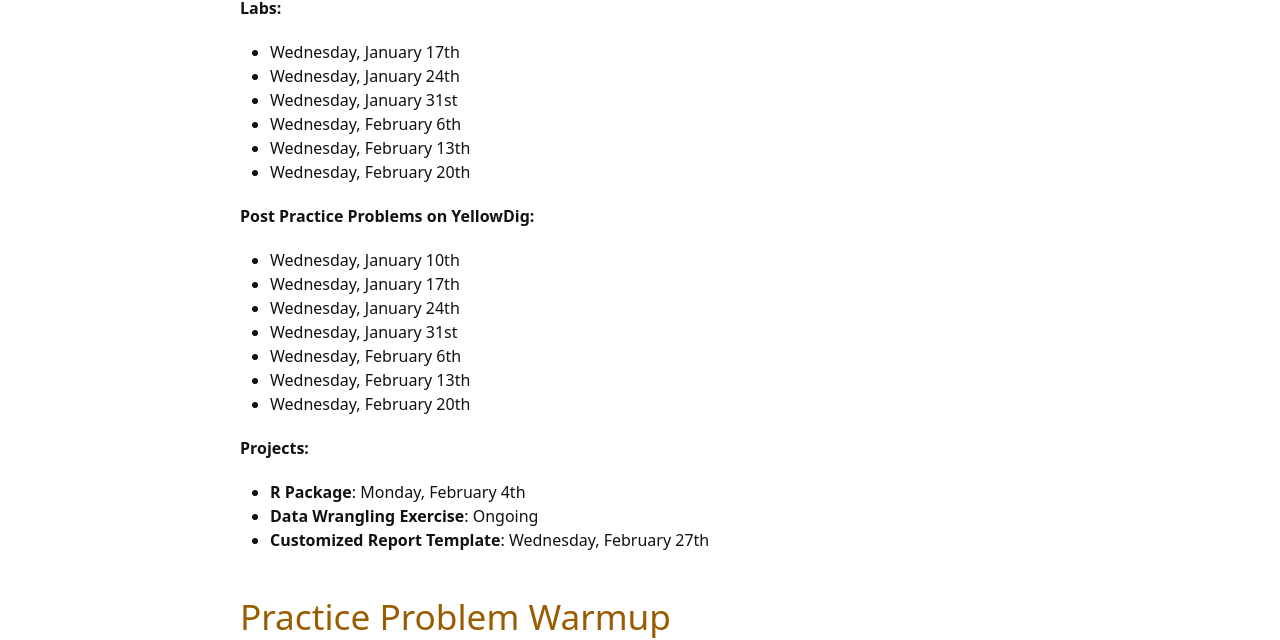
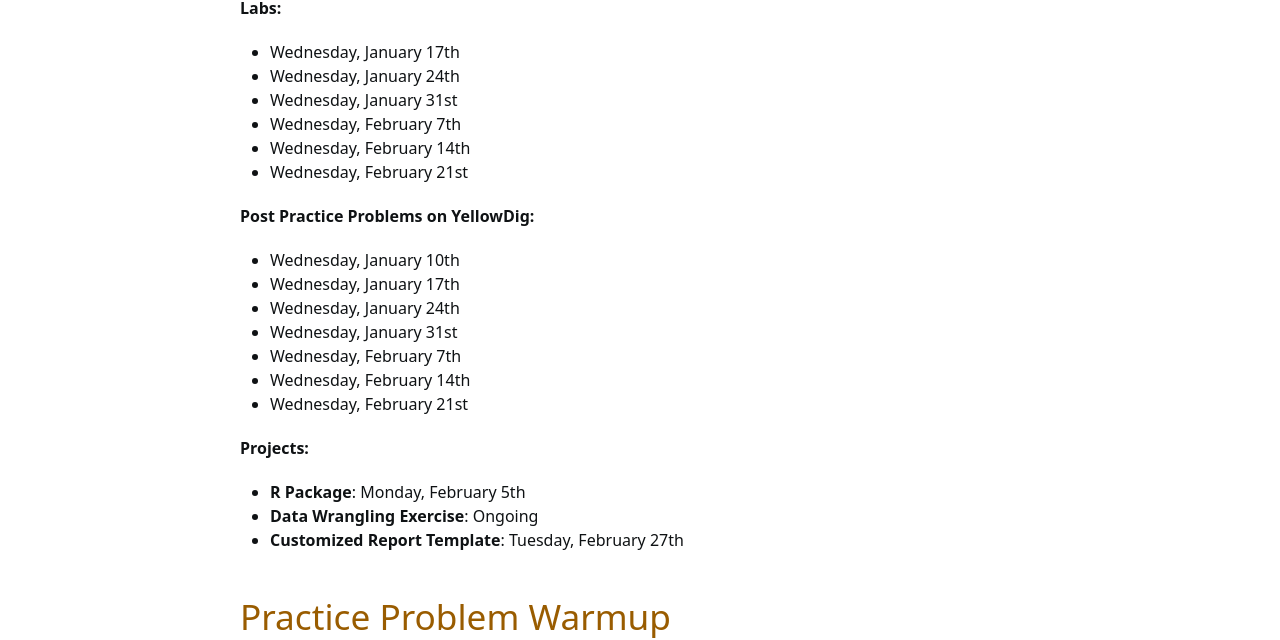
Before and after one commit to Watts-College/paf-514-template, a Jekyll site: the page built from schedule.md, in a window 1280 px wide and 900 px high, scrolled down 1461 px. Shown: the part 147-787 px from the top of the window. Built offline with Jekyll 4.4.1, drawn with Linux system fonts in a browser that asks for light colours; nearby versions of some CDN libraries; a script bundle is joined from its source files by our own code; library files that are not in the unit come from our copies; a style sheet for code colours, icons or effects is not loaded; some of the changed text lies outside the part shown.

Commit message:
Update schedule.md

```diff
--- a/schedule.md
+++ b/schedule.md
@@ -12,23 +12,23 @@ yellowdig:
   post-02: 'Wednesday, January 17th'
   post-03: 'Wednesday, January 24th'
   post-04: 'Wednesday, January 31st'
-  post-05: 'Wednesday, February 6th'
-  post-06: 'Wednesday, February 13th'
-  post-07: 'Wednesday, February 20th'
+  post-05: 'Wednesday, February 7th'
+  post-06: 'Wednesday, February 14th'
+  post-07: 'Wednesday, February 21st'
 
 
 labs:
   lab-01:  'Wednesday, January 17th'
   lab-02:  'Wednesday, January 24th'
   lab-03:  'Wednesday, January 31st'
-  lab-04:  'Wednesday, February 6th'
-  lab-05:  'Wednesday, February 13th'
-  lab-06:  'Wednesday, February 20th'
+  lab-04:  'Wednesday, February 7th'
+  lab-05:  'Wednesday, February 14th'
+  lab-06:  'Wednesday, February 21st'
 
 
 projects:
-  r-package:  'Monday, February 4th'
-  report-template:  'Wednesday, February 27th'
+  r-package:  'Monday, February 5th'
+  report-template:  'Tuesday, February 27th'
   data-wrangling:  'Ongoing'
 
 
```
